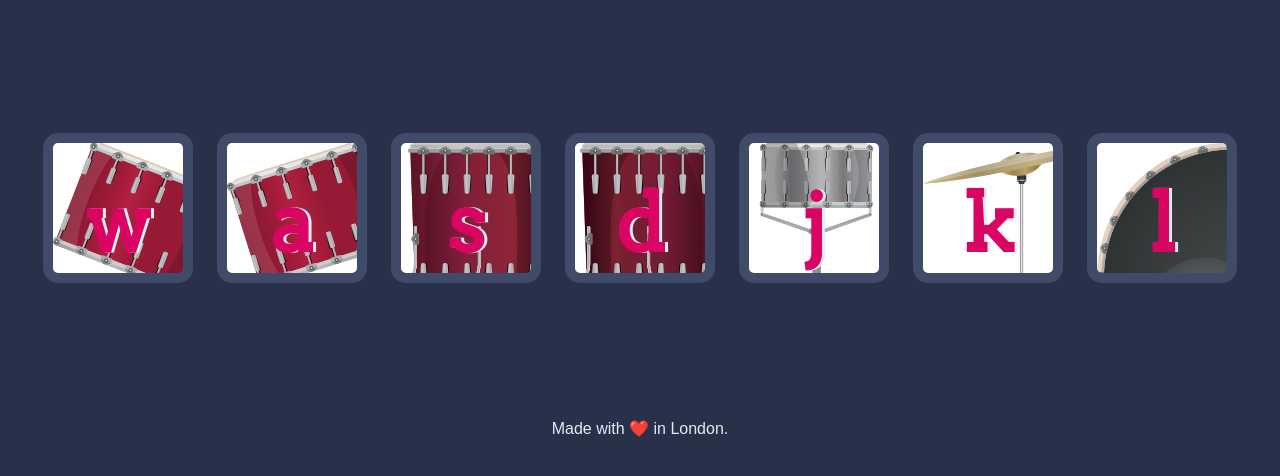
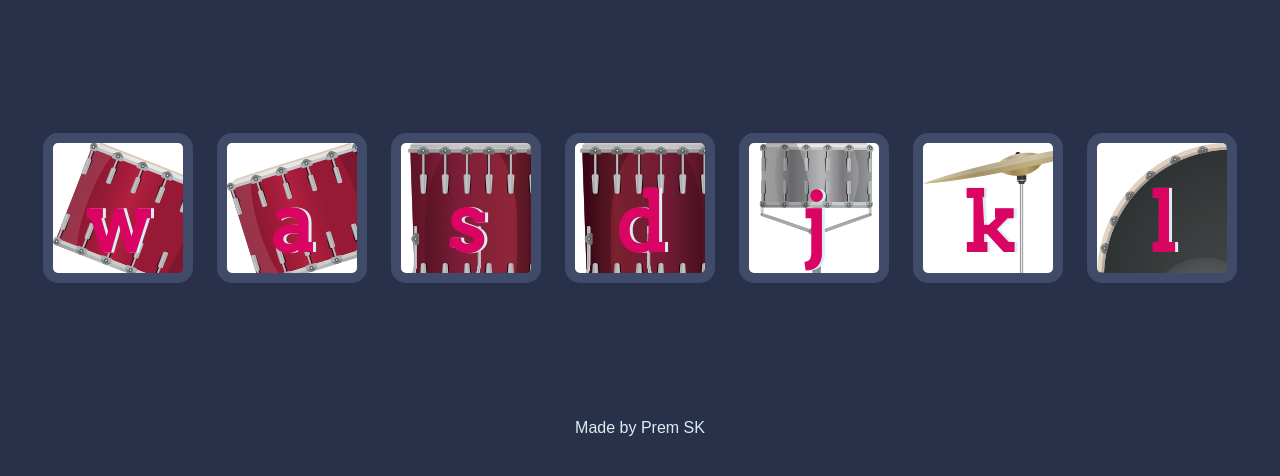
Before and after one commit to premsk/DrumKit, a plain HTML site: page index.html in a window 1280 px wide. Shown: the part 156-632 px from the top of the page. Drawn offline with Linux system fonts and the light colour scheme.

Commit message:
Update index.html

```diff
--- a/index.html
+++ b/index.html
@@ -24,7 +24,7 @@
 <script src="index.js" charset="utf-8"></script>
 
 <footer>
-  Made with ❤️ in London.
+  Made by Prem SK
 </footer>
 </body>
 </html>
```
